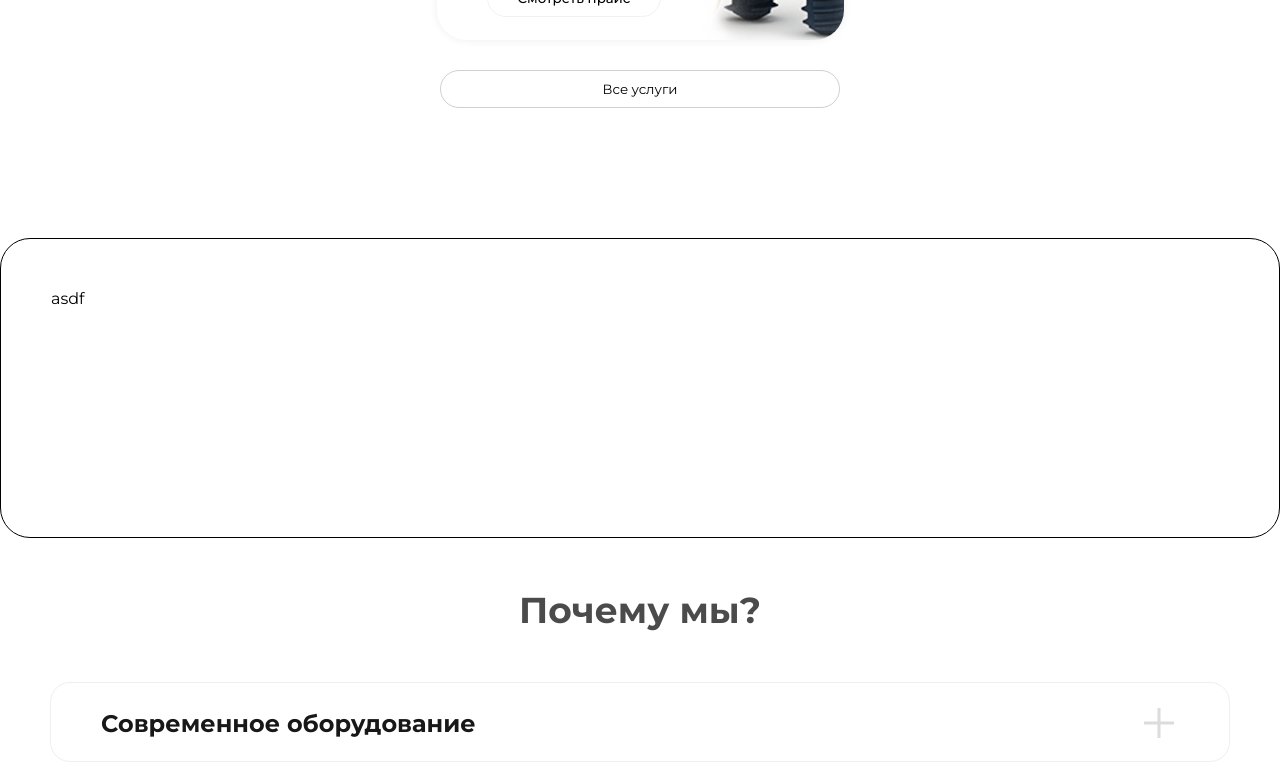
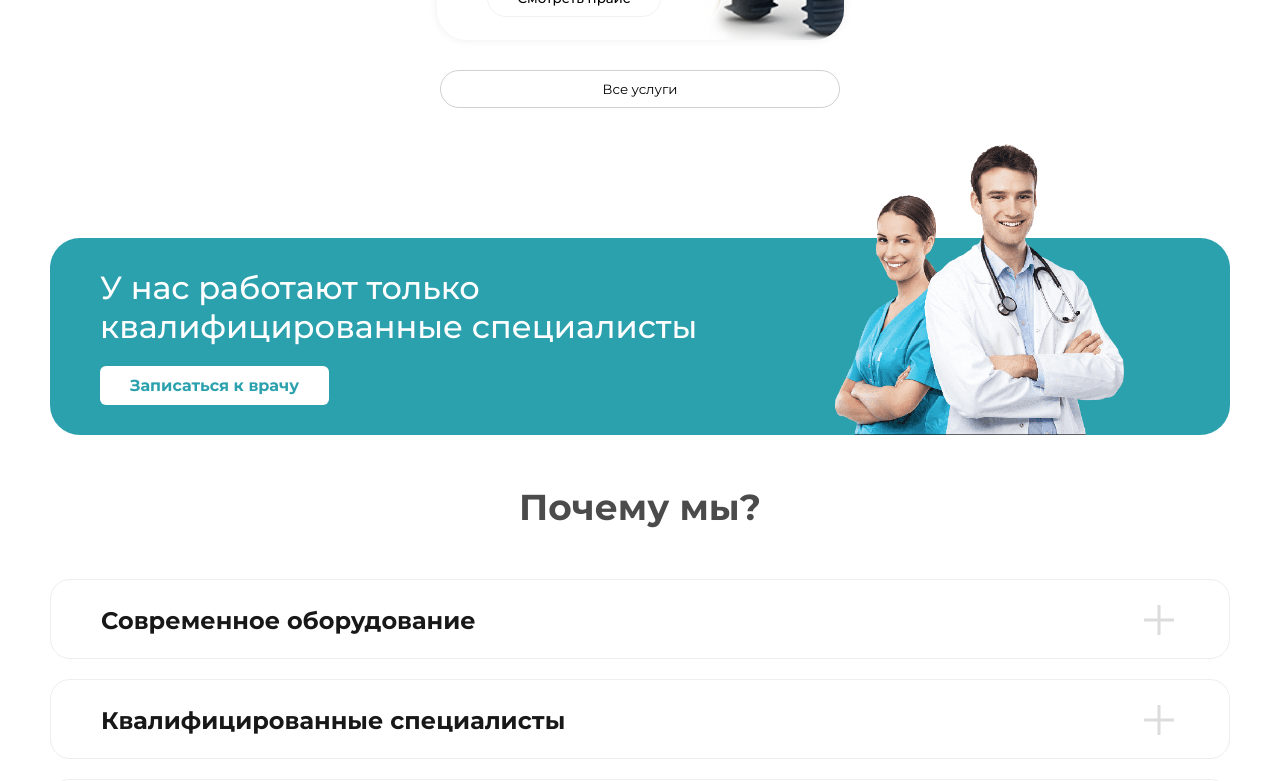
Before and after one commit to ErlanAkimov/stomaland, a React (Create React App) app: page / in a window 1280 px wide. Shown: the part 1260-2041 px from the top of the page. Built offline with nearby package versions, Linux system fonts and the light colour scheme.

Commit message:
banner for doctors

```diff
--- a/src/components/DoctorsBanner/DoctorsBanner.jsx
+++ b/src/components/DoctorsBanner/DoctorsBanner.jsx
@@ -1,11 +1,21 @@
 import styles from './DoctorsBanner.module.scss';
 import React from 'react';
+import doctors from '../../assets/images/doctors.png';
+import { Link } from 'react-router-dom';
 
-function DoctorsBanner () {
-    return (
-        <div className={styles.banner}>asdf
-        </div>
-    );
-};
+function DoctorsBanner() {
+	return (
+		<div className={styles.outer_wrapper}>
+			<div className={styles.banner}>
+				<h2 className={styles.title}>
+					У нас работают только квалифицированные специалисты
+				</h2>
+				<Link to='/doctors'><button className={styles.btn}>Записаться к врачу</button></Link>
+
+				<img className={styles.doctors_img} src={doctors} alt="" />
+			</div>
+		</div>
+	);
+}
 
 export default DoctorsBanner;
--- a/src/components/DoctorsBanner/DoctorsBanner.module.scss
+++ b/src/components/DoctorsBanner/DoctorsBanner.module.scss
@@ -1,10 +1,64 @@
+.outer_wrapper {
+	display: flex;
+	justify-content: center;
+	align-items: center;
+	max-width: 1440px;
+	margin-inline: auto;
+	padding: 0 50px;
+	margin-top: 100px;
+}
+
 .banner {
-    max-width: 1340px;
-    margin-inline: auto;
-    margin-top: 100px;
-    padding: 50px;
-    border: 1px solid black;
-    border-radius: 30px;
-    height: 300px;
-    background-color: #fff;
+	width: 100%;
+
+	padding: 30px 50px;
+	border-radius: 30px;
+	background-color: #2ca1ae;
+	position: relative;
 }
+
+.title {
+	color: white;
+	font-size: 32px;
+	width: 60%;
+	font-weight: 500;
+}
+
+.btn {
+	background-color: #fff;
+	border-radius: 6px;
+	padding: 10px 30px;
+	font-size: 16px;
+	font-weight: 700;
+	color: #2ca1ae;
+	cursor: pointer;
+	margin-top: 20px;
+	transition: 0.2s ease-in-out;
+
+	&:hover {
+		color: #2894a0;
+		box-shadow: 0 0 20px #2894a0;
+		transform: translateY(-3px);
+	}
+}
+
+.doctors_img {
+	position: absolute;
+	bottom: 0;
+	right: 100px;
+	width: 300px;
+}
+
+@media screen and (max-width: 950px) {
+    .outer_wrapper {
+        margin-top: 40px;
+    }
+	.doctors_img {
+		right: 30px;
+		width: 250px;
+	}
+
+	.title {
+		font-size: 20px;
+	}
+}
```
Also changed, not shown: src/assets/images/doctors.png (added).
